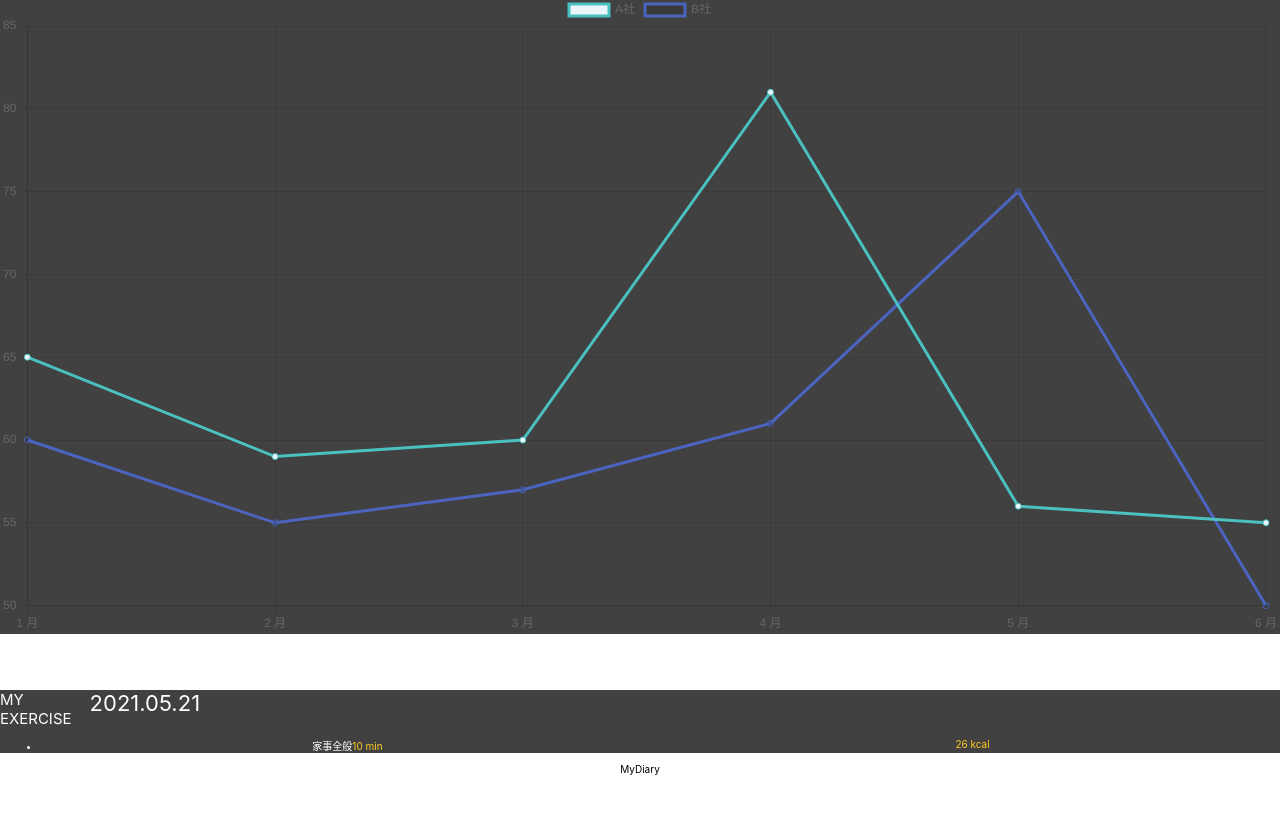
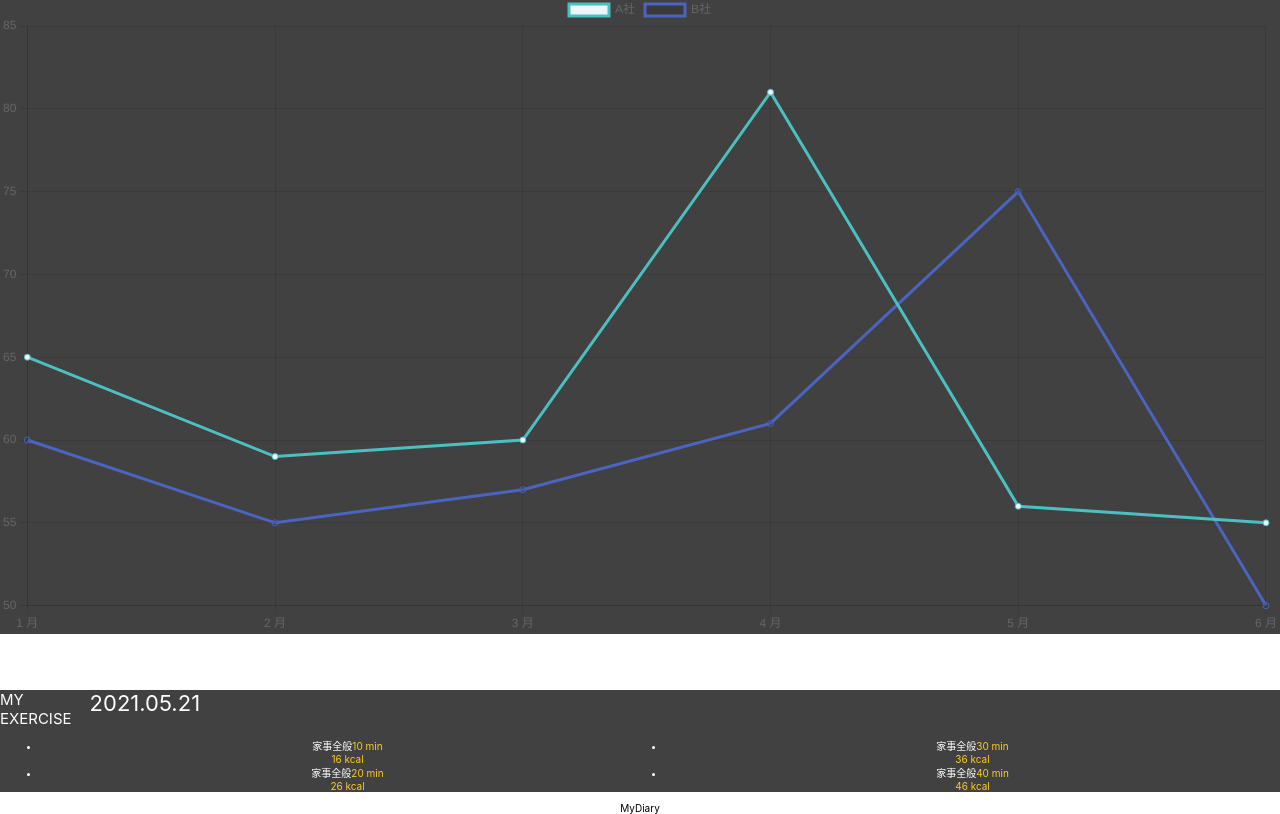
Before and after one commit to striderkein/react-boilerplate, a React (Create React App) app: page / in a window 1280 px wide. Shown: the part 382-1196 px from the top of the page. Before the commit the page ends 1157 px from the top, so only its background shows below. Built offline with nearby package versions, Linux system fonts and the light colour scheme.

Commit message:
feat:「my exercise」の各アイテムを仮データ配列から取得し表示できるようにした

```diff
--- a/src/components/ui/MyExercise.tsx
+++ b/src/components/ui/MyExercise.tsx
@@ -1,34 +1,28 @@
 import type { FC } from 'react'
-// import { BrowserRouter, Switch, Route, Link, NavLink } from "react-router-dom";
-// import { BrowserRouter, Switch, Route, NavLink } from "react-router-dom";
-// import { BrowserRouter, Switch, Route } from "react-router-dom";
 import { ExerciseItem } from 'components'
-// import bgBodyRecord from '/images/btn-body-record.jpg'
+
+interface Exercise {
+  type: string,
+  duration: number,
+  calory: number,
+}
 
 export const MyExercise: FC = () => {
+  const data: Exercise[] = [
+    { type: '家事全般', duration: 10, calory: 16 },
+    { type: '家事全般', duration: 20, calory: 26 },
+    { type: '家事全般', duration: 30, calory: 36 },
+    { type: '家事全般', duration: 40, calory: 46 },
+  ]
+
   return (
-    // <BrowserRouter>
     <div className='my-exercise ha-contents'>
       <header className='exercise-header'><span className='exercise-title'>MY EXERCISE</span><span className='exercise-date'>2021.05.21</span></header>
       <main>
         <ul className='my-exercise-list'>
-          <ExerciseItem type='家事全般' duration={10} calory={26} />
-          {/* <li>
-            <span className='exercise-type'>家事全般</span><span className='exercise-duration'>10 min</span>
-            <div className='exercise-calory'>26 kcal</div>
-          </li>
-          <li>
-            <span className='exercise-type'>家事全般</span><span className='exercise-duration'>10 min</span>
-            <div className='exercise-calory'>26 kcal</div>
-          </li>
-          <li>
-            <span className='exercise-type'>家事全般</span><span className='exercise-duration'>10 min</span>
-            <div className='exercise-calory'>26 kcal</div>
-          </li>
-          <li>
-            <span className='exercise-type'>家事全般</span><span className='exercise-duration'>10 min</span>
-            <div className='exercise-calory'>26 kcal</div>
-          </li> */}
+          {data.map((d) => {
+            return <ExerciseItem type={d.type} duration={d.duration} calory={d.calory} />
+          })}
         </ul>
       </main>
     </div>
```
